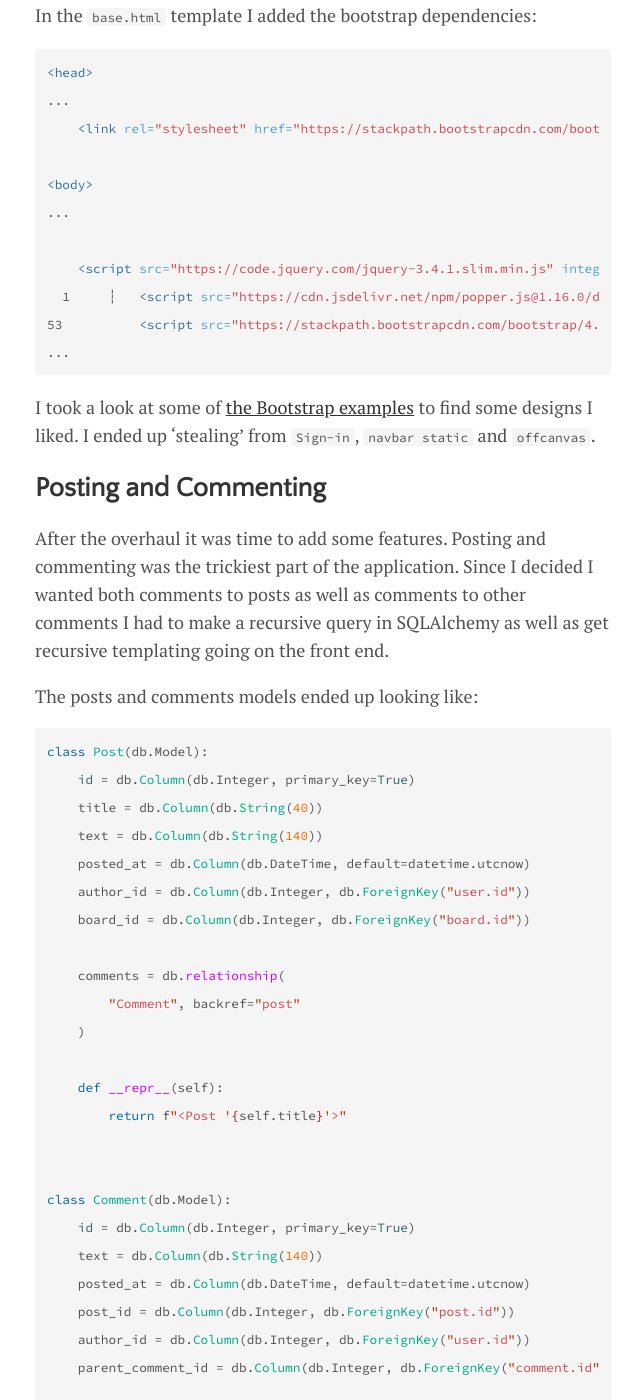
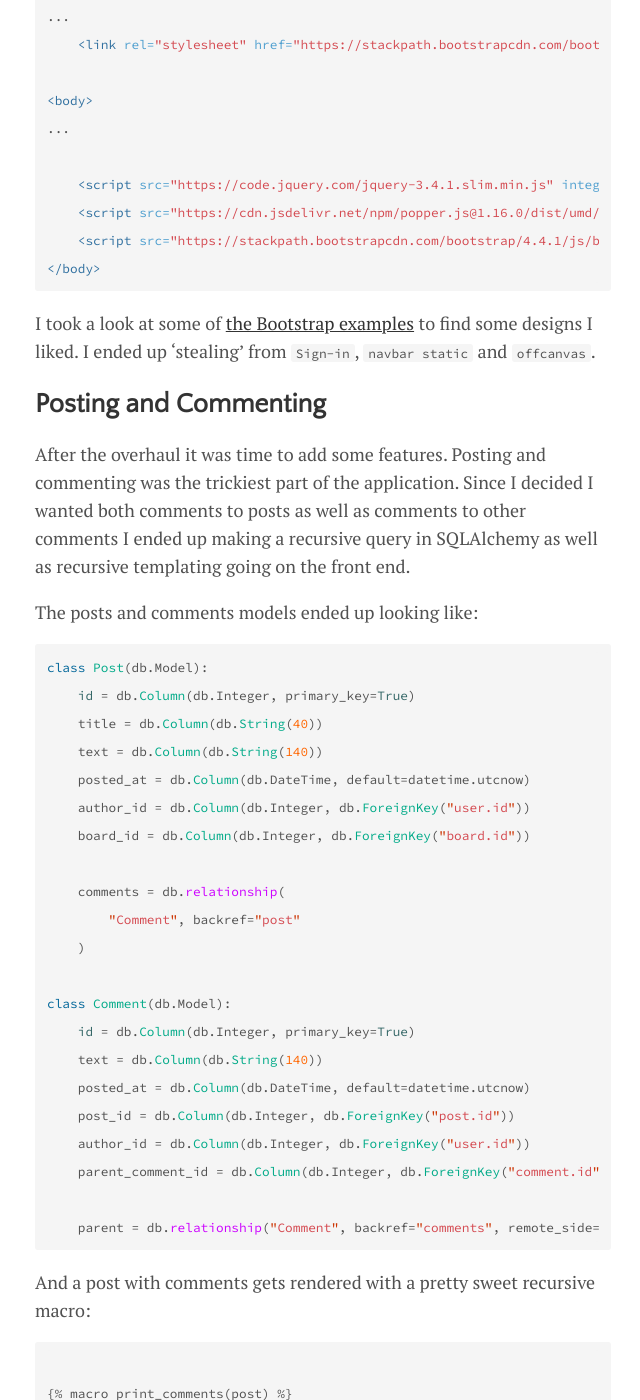
Before and after one commit to joalon/joalon.se, a Jekyll site: the page built from _posts/2020-06-27-Building-a-message-board.md, in a window 1280 px wide and 1400 px high, scrolled down 5959 px. Shown: the whole window, without its empty margins (317-957 px from the left). Built offline with Jekyll 4.4.1, drawn with Linux system fonts in a browser that asks for light colours; nearby versions of some CDN libraries; comment, search, counter and statistics services are not loaded; some of the changed text lies outside the part shown.

Commit message:
Some adjustments to message board post

````diff
--- a/_posts/2020-06-27-Building-a-message-board.md
+++ b/_posts/2020-06-27-Building-a-message-board.md
@@ -134,9 +134,6 @@ class User(UserMixin, db.Model):
     def check_password(self, password):
         return check_password_hash(self.passwordHash, password)
 
-    def __repr__(self):
-        return f"<User '{self.username}'>"
-
     def __eq__(self, other):
         if isinstance(self, other.__class__):
             return self.id == other.id
@@ -203,16 +200,16 @@ In the `base.html` template I added the bootstrap dependencies:
 ...
 
     <script src="https://code.jquery.com/jquery-3.4.1.slim.min.js" integrit    y="sha384-J6qa4849blE2+poT4WnyKhv5vZF5SrPo0iEjwBvKU7imGFAV0wwj1yYfoRSJoZ+n" cro    ssorigin="anonymous"></script>
-  1     ┆   <script src="https://cdn.jsdelivr.net/npm/popper.js@1.16.0/dist/umd/pop    per.min.js" integrity="sha384-Q6E9RHvbIyZFJoft+2mJbHaEWldlvI9IOYy5n3zV9zzTtmI3U    ksdQRVvoxMfooAo" crossorigin="anonymous"></script>
-53          <script src="https://stackpath.bootstrapcdn.com/bootstrap/4.4.1/js/boot    strap.min.js" integrity="sha384-wfSDF2E50Y2D1uUdj0O3uMBJnjuUD4Ih7YwaYd1iqfktj0U    od8GCExl3Og8ifwB6" crossorigin="anonymous"></script>
-...
+    <script src="https://cdn.jsdelivr.net/npm/popper.js@1.16.0/dist/umd/pop    per.min.js" integrity="sha384-Q6E9RHvbIyZFJoft+2mJbHaEWldlvI9IOYy5n3zV9zzTtmI3U    ksdQRVvoxMfooAo" crossorigin="anonymous"></script>
+    <script src="https://stackpath.bootstrapcdn.com/bootstrap/4.4.1/js/boot    strap.min.js" integrity="sha384-wfSDF2E50Y2D1uUdj0O3uMBJnjuUD4Ih7YwaYd1iqfktj0U    od8GCExl3Og8ifwB6" crossorigin="anonymous"></script>
+</body>
 ```
 
 I took a look at some of [the Bootstrap examples](https://getbootstrap.com/docs/4.5/examples/) to find some designs I liked. I ended up 'stealing' from `Sign-in`, `navbar static` and `offcanvas`.
 
 
 ## Posting and Commenting
-After the overhaul it was time to add some features. Posting and commenting was the trickiest part of the application. Since I decided I wanted both comments to posts as well as comments to other comments I had to make a recursive query in SQLAlchemy as well as get recursive templating going on the front end.
+After the overhaul it was time to add some features. Posting and commenting was the trickiest part of the application. Since I decided I wanted both comments to posts as well as comments to other comments I ended up making a recursive query in SQLAlchemy as well as  recursive templating going on the front end.
 
 The posts and comments models ended up looking like:
 
@@ -229,10 +226,6 @@ class Post(db.Model):
         "Comment", backref="post"
     )
 
-    def __repr__(self):
-        return f"<Post '{self.title}'>"
-
-
 class Comment(db.Model):
     id = db.Column(db.Integer, primary_key=True)
     text = db.Column(db.String(140))
@@ -242,10 +235,6 @@ class Comment(db.Model):
     parent_comment_id = db.Column(db.Integer, db.ForeignKey("comment.id"))
 
     parent = db.relationship("Comment", backref="comments", remote_side=[id])
-
-
-    def __repr__(self):
-        return f"<Comment '{self.id}'>"
 ```
 
 And a post with comments gets rendered with a pretty sweet recursive macro:
````
Also changed, not shown: other parts of _posts/2020-06-27-Building-a-message-board.md (+1 -1 lines).
